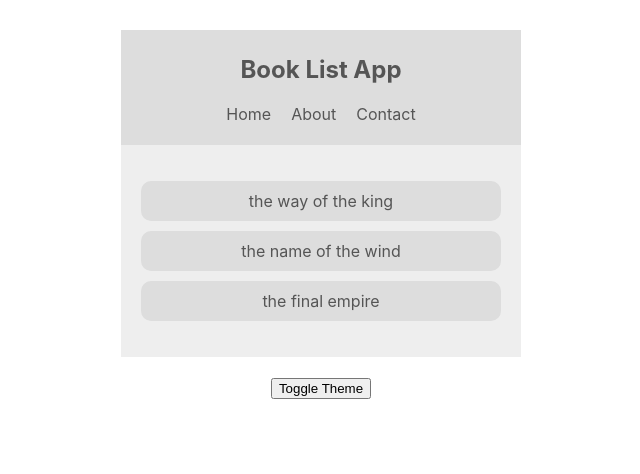
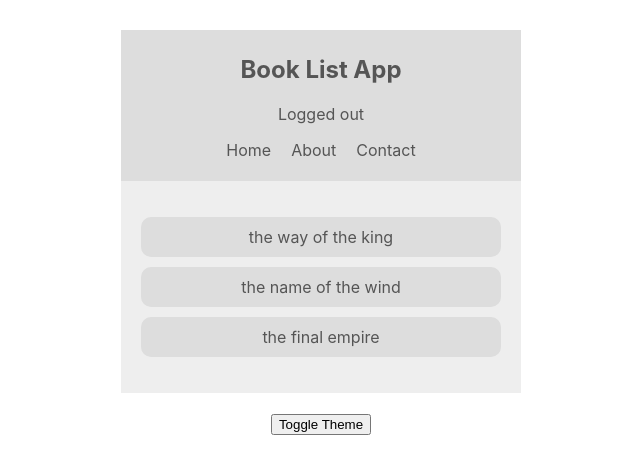
Before and after one commit to asjadjawed/book-list-app, a React (Create React App) app: page / in a window 1280 px wide. Shown: the top 474 px of the page, without its empty margins (319-959 px from the left). Built offline with nearby package versions, Linux system fonts and the light colour scheme; the HTML template or start-up script is replaced by a standard one.

Commit message:
Consuming multiple context

```diff
--- a/src/components/Navbar.tsx
+++ b/src/components/Navbar.tsx
@@ -1,16 +1,23 @@
 import React, { Component } from "react";
 import { ThemeContext } from "../contexts/ThemeContext";
+import { AuthContext } from "../contexts/AuthContext";
 
 export class Navbar extends Component {
   render() {
     return (
+      <AuthContext.Consumer>
+        {(authContext) => (
           <ThemeContext.Consumer>
-        {(context) => {
-          const { light, dark, isLightTheme } = context;
+            {(themeContext) => {
+              const { isAuthenticated, toggleAuth } = authContext!;
+              const { light, dark, isLightTheme } = themeContext!;
               const theme = isLightTheme ? light : dark;
               return (
                 <nav style={{ background: theme.ui, color: theme.syntax }}>
                   <h1>Book List App</h1>
+                  <div onClick={toggleAuth}>
+                    {isAuthenticated ? "Logged in" : "Logged out"}
+                  </div>
                   <ul>
                     <li>Home</li>
                     <li>About</li>
@@ -20,6 +27,8 @@
               );
             }}
           </ThemeContext.Consumer>
+        )}
+      </AuthContext.Consumer>
     );
   }
 }
```
Lines whose indentation alone changed are shown as unchanged.
